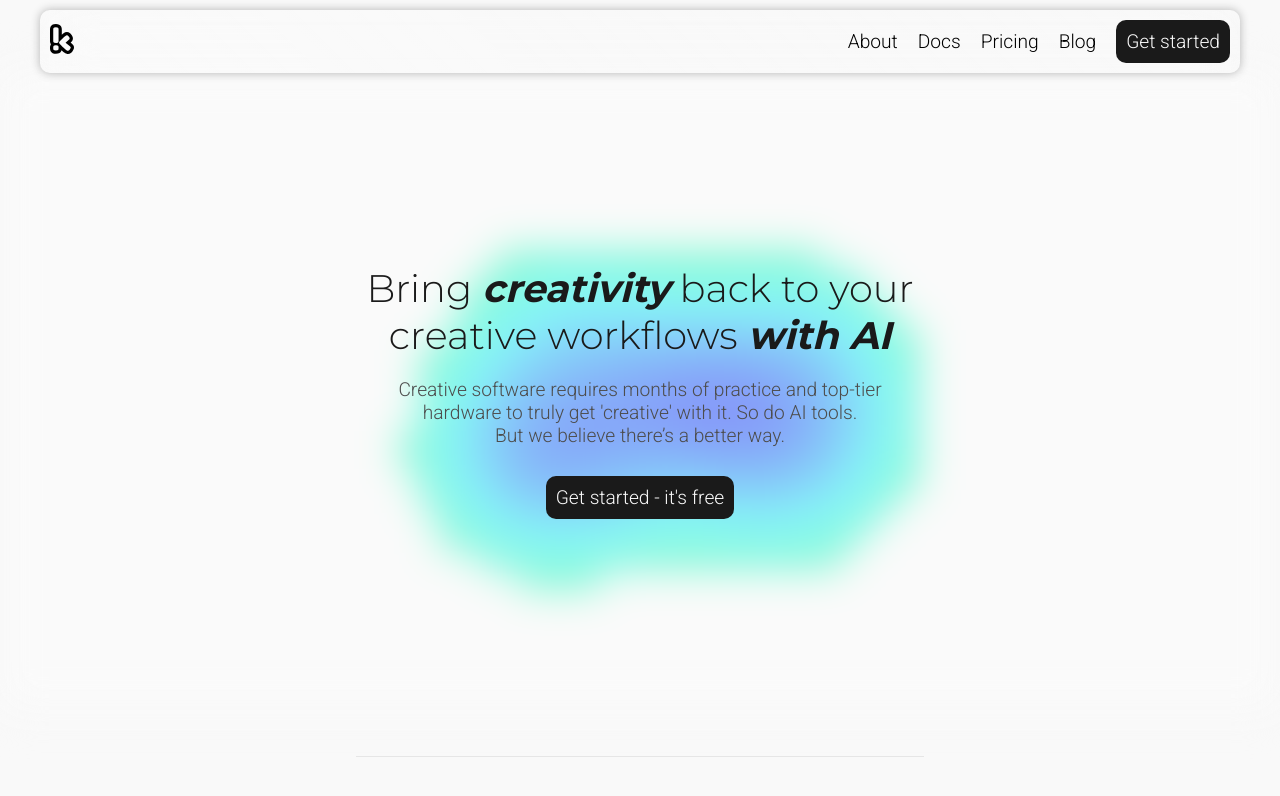
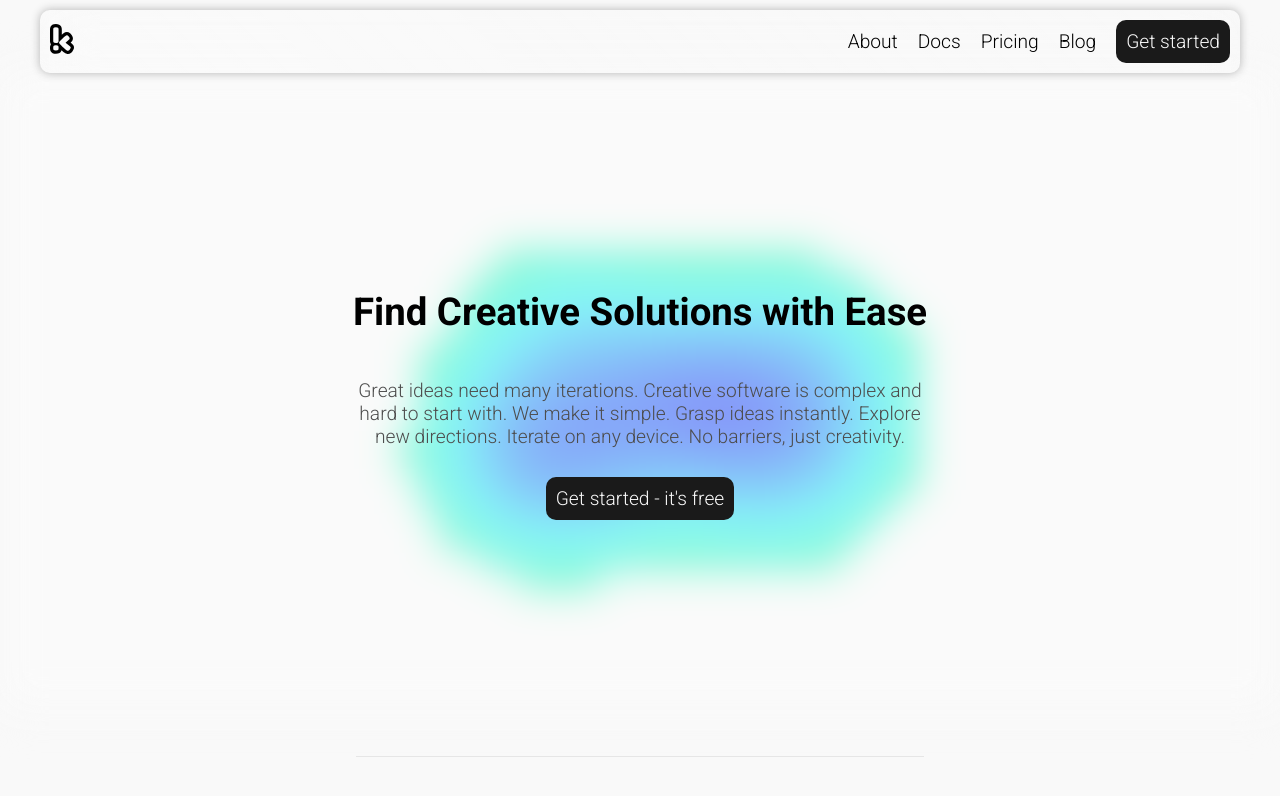
Before and after one commit to StepanKukharskiy/diffusion-workflow, a SvelteKit app: page / in a window 1280 px wide. Shown: the top 796 px of the page. Built offline with nearby package versions, Linux system fonts and the light colour scheme; no server answers.

Commit message:
hero fix

```diff
--- a/src/lib/MainPageNavPanel.svelte
+++ b/src/lib/MainPageNavPanel.svelte
@@ -85,6 +85,7 @@
         font-size: 24px;
         background: none;
         border: none;
+        color: hsl(0, 0%, 10%);
     }
     .mobile-menu {
         display: none;
@@ -98,7 +99,6 @@
 		backdrop-filter: blur(40px);
 		-webkit-backdrop-filter: blur(40px);
         flex-direction: column;
-        justify-content: center;
         align-items: center;
         border-radius: 10px;
 		box-shadow: 0 0 10px hsl(0, 0%, 70%);
--- a/src/routes/+page.svelte
+++ b/src/routes/+page.svelte
@@ -226,15 +226,20 @@
 					Brainstorm, create visuals, generate web apps, and more — all with just text. No complex
 					setups and expensive hardware requirements.
 				</p> -->
-				<h1 class="primaryHeading" style="font-weight: 300; max-width: 600px;">
+				<!-- <h1 class="primaryHeading" style="font-weight: 300; max-width: 600px;">
 					Bring <span style="font-weight: 700;"><i>creativity</i></span> back to your creative
 					workflows <span style="font-weight: 700;"><i>with AI</i></span>
-					<!-- Workspace for your ideas. Ideate faster. Communicate better. -->
 				</h1>
 				<p style="max-width: 500px;">
 					Creative software requires months of practice and top-tier hardware to truly get
 					'creative' with it. So do AI tools. <br />But we believe there’s a better way.
-				</p>
+				</p> -->
+				<h1>Find Creative Solutions with Ease</h1>
+					<p>Great ideas need many iterations. Creative software is complex and hard to start with.
+					We make it simple. Grasp ideas instantly. Explore new directions. Iterate on any device. No barriers, just creativity.</p>
+				<!-- Figure Out Perfect Solutions with Ease
+Finding the ideal concept can be a lengthy process that requires multiple iterations. Complex creative software often slows you down when you need to move quickly.
+With our workspace, grasp your ideas instantly, explore multiple directions, and iterate on any device—no barriers, just creativity. -->
 				<button
 					class="primaryButton"
 					style='margin-top: 10px;'
```
